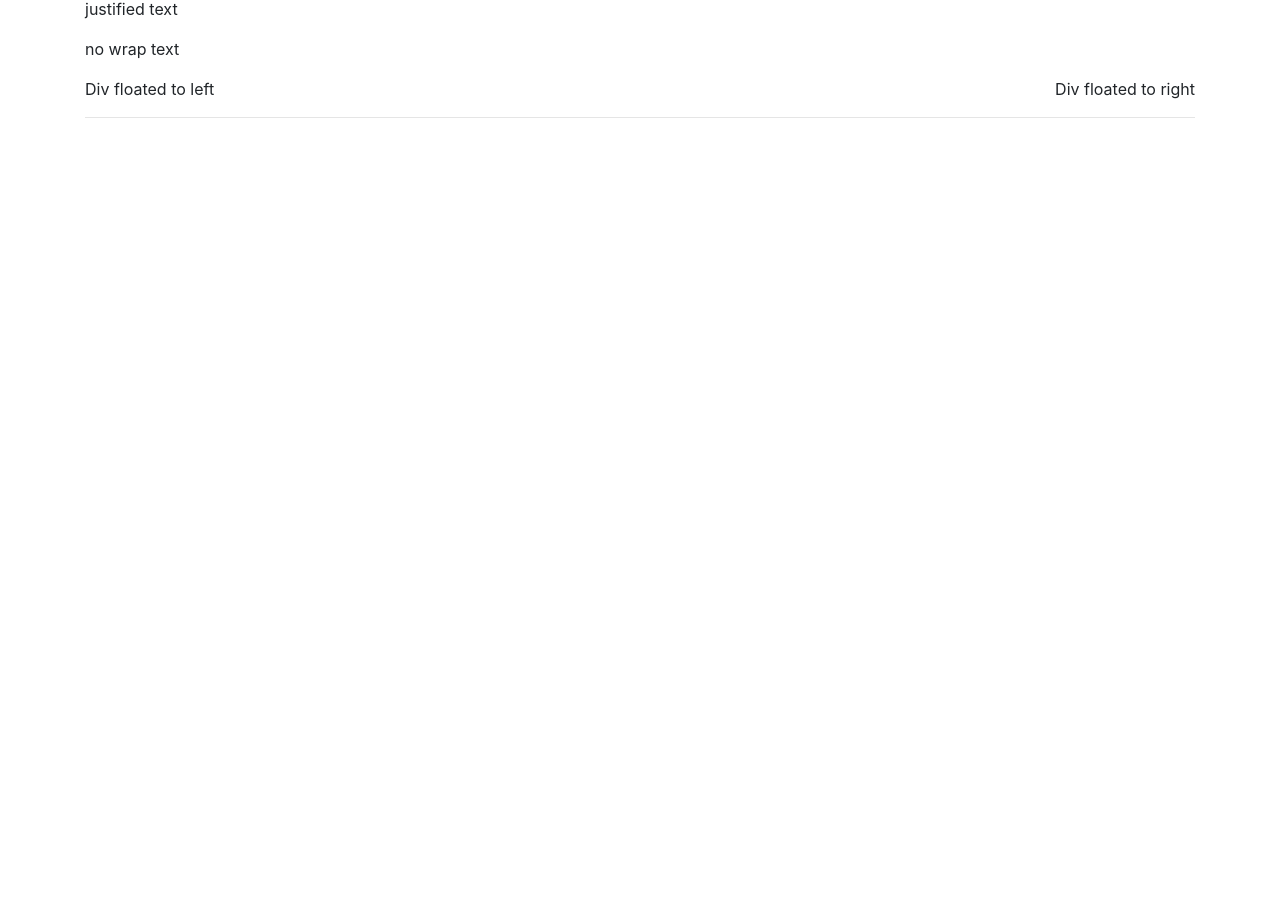
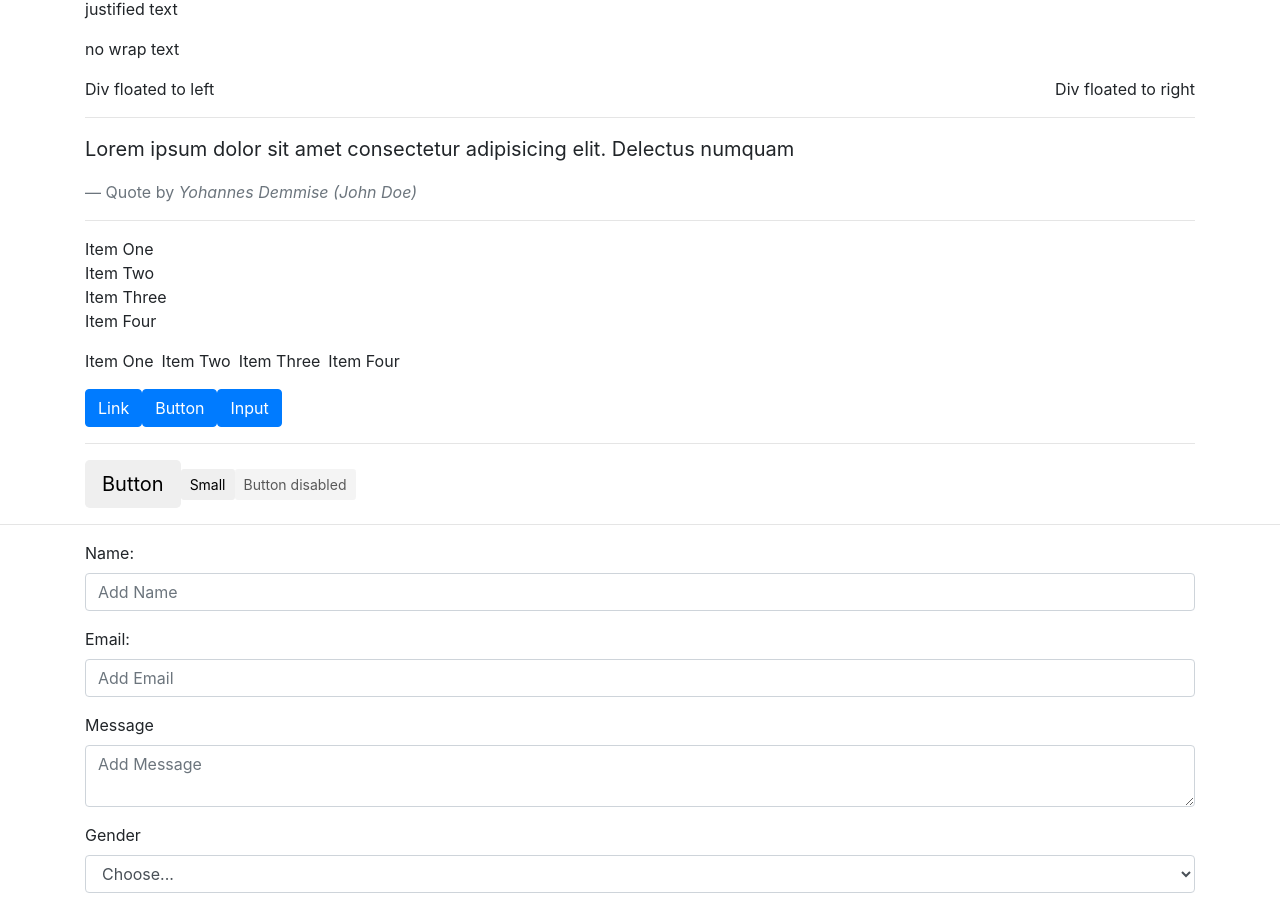
Before and after one commit to bikale/react-bootstrap, a React (Create React App) app: page / in a window 1280 px wide. Shown: the part 413-1322 px from the top of the page. Before the commit the page ends 800 px from the top, so only its background shows below. Built offline with nearby package versions, Linux system fonts and the light colour scheme.

Commit message:
react bootstrap forms

```diff
--- a/src/components/MyComp.js
+++ b/src/components/MyComp.js
@@ -2,8 +2,10 @@ import React from 'react';
 
 export default function MyComp() {
   return (
+    <div>
+      {/* Root div */}
       <div className="container">
-      <h1 className="page-header">Hellow world!</h1>
+        <h1 className="page-header">Hello world!</h1>
         <hr className="my-4" />
         <p className="page-header">
           {' '}
@@ -13,13 +15,14 @@ export default function MyComp() {
           aliquid asperiores sint quia
         </p>
         <p>
-        <del>Lorem ipsum dolor sit amet consectetur</del> adipisicing elit. Sed
-        repellat amet ab laudantium tempora architecto, repudiandae consequuntur
-        inventore, aut nemo similique atque illo, earum alias ex aliquid
-        asperiores sint quia. Lorem ipsum dolor sit amet consectetur adipisicing
-        elit. Eaque velit doloribus quaerat libero ab perspiciatis, dicta
-        corporis repellendus odit in nisi consectetur exercitationem consequatur
-        sunt est dignissimos temporibus voluptas? Temporibus!
+          <del>Lorem ipsum dolor sit amet consectetur</del> adipisicing elit.
+          Sed repellat amet ab laudantium tempora architecto, repudiandae
+          consequuntur inventore, aut nemo similique atque illo, earum alias ex
+          aliquid asperiores sint quia. Lorem ipsum dolor sit amet consectetur
+          adipisicing elit. Eaque velit doloribus quaerat libero ab
+          perspiciatis, dicta corporis repellendus odit in nisi consectetur
+          exercitationem consequatur sunt est dignissimos temporibus voluptas?
+          Temporibus!
         </p>
 
         <hr />
@@ -36,10 +39,102 @@ export default function MyComp() {
 
         {/* Clear float merge */}
         <div className="clearfix"></div>
+
         <hr />
 
+        {/* blockquote */}
 
+        <blockquote className="blockquote">
+          <p>
+            Lorem ipsum dolor sit amet consectetur adipisicing elit. Delectus
+            numquam
+          </p>
+          <footer class="blockquote-footer">
+            Quote by <cite>Yohannes Demmise (John Doe)</cite>
+          </footer>
+        </blockquote>
 
+        <hr />
+        {/* lists */}
+
+        <ul className="list-unstyled">
+          <li>Item One</li>
+          <li>Item Two</li>
+          <li>Item Three</li>
+          <li>Item Four</li>
+        </ul>
+        <ul className="list-inline">
+          <li className="list-inline-item">Item One</li>
+          <li className="list-inline-item">Item Two</li>
+          <li className="list-inline-item">Item Three</li>
+          <li className="list-inline-item">Item Four</li>
+        </ul>
+      </div>
+
+      <div className="container">
+        {/* Buttons */}
+
+        <a className="btn btn-primary" href="#" role="button">
+          Link
+        </a>
+        <button className="btn btn-primary" type="submit">
+          Button
+        </button>
+        <input className="btn btn-primary" type="button" value="Input" />
+
+        <hr />
+
+        {/* Button sizes */}
+        <button className="btn btn-default btn-lg" type="submit">
+          Button
+        </button>
+        <button className="btn btn-default btn-sm" type="submit">
+          Small
+        </button>
+        <button className="btn btn-default btn-sm disabled" type="submit">
+          Button disabled
+        </button>
+      </div>
+      <hr />
+      {/* Forms */}
+      <div className="container">
+        <form>
+          <div className="form-group">
+            <label>Name:</label>
+            <input
+              type="text"
+              className="form-control"
+              placeholder="Add Name"
+            />
+          </div>
+          <div className="form-group">
+            <label>Email:</label>
+            <input
+              type="email"
+              className="form-control"
+              placeholder="Add Email"
+            />
+          </div>
+          <div className="form-group">
+            <label>Message</label>
+            <textarea
+              className="form-control"
+              placeholder="Add Message"
+            ></textarea>
+          </div>
+          <div className="form-group">
+            <label>Gender</label>
+            <select className="form-control">
+              <option selected>Choose...</option>
+              <option value="female">Female</option>
+              <option value="male">Male</option>
+              <option value="other">other</option>
+            </select>
+          </div>
+        </form>
+      </div>
+
+      {/* Root div */}
     </div>
   );
 }
```
Lines whose indentation alone changed are shown as unchanged.
